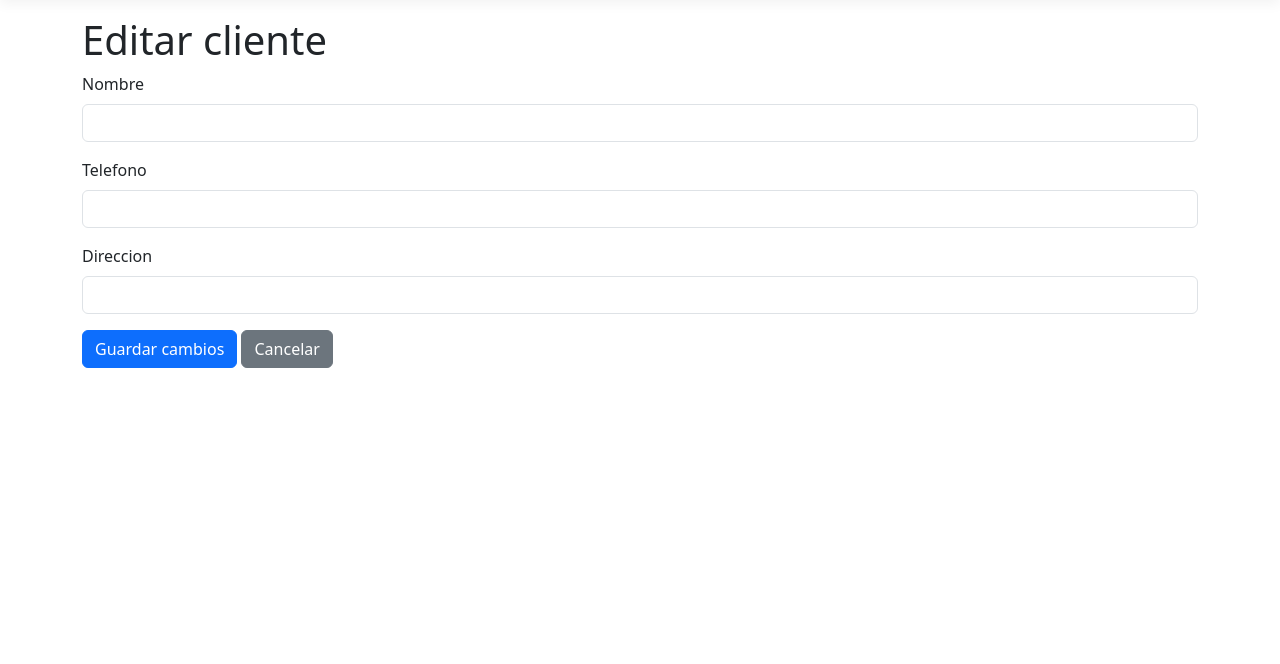
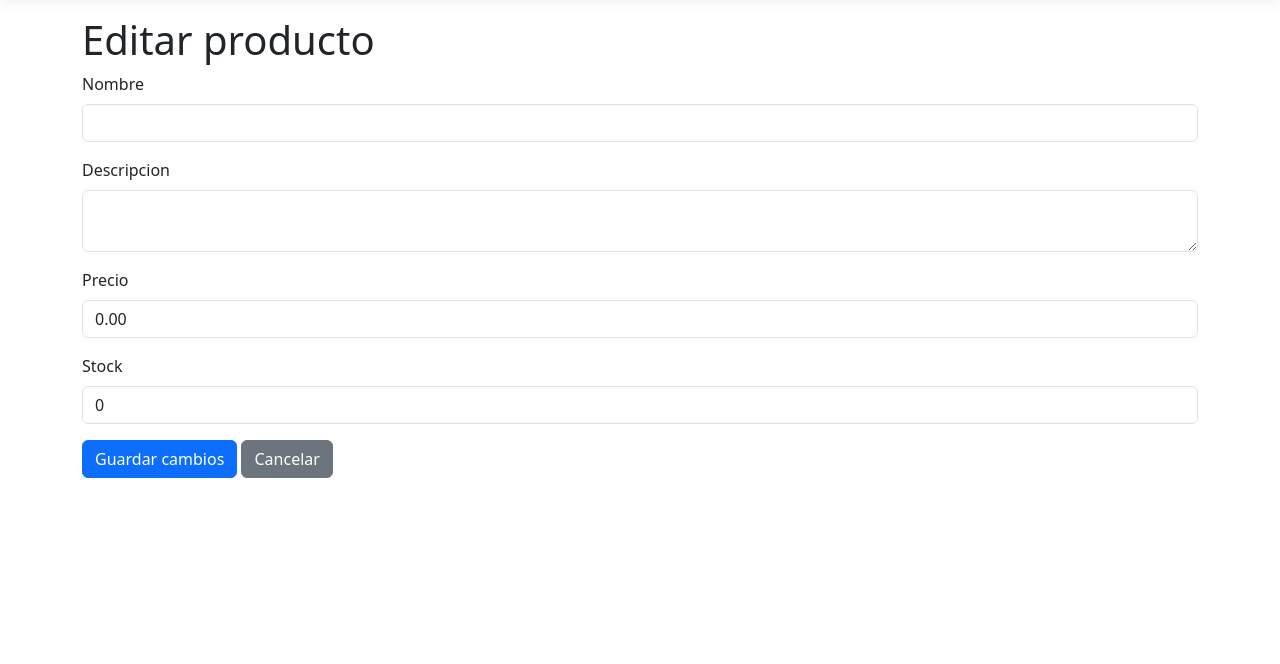
Before and after one commit to dgonz21/DepositosMoz-MVC, an ASP.NET Core app: template DepositosMoz.Web/Views/Clientes/Editar.cshtml in a window 1280 px wide. Shown: the part 57-721 px from the top of the page. Run offline with ASP.NET Core 8, Linux system fonts and the light colour scheme; the template is opened without the code that fills it, so the values that code supplies are empty; style sheets or scripts are compiled from the project's sources; some libraries are stand-ins or nearby versions.

Commit message:
Update Editar.cshtml

```diff
--- a/DepositosMoz.Web/Views/Clientes/Editar.cshtml
+++ b/DepositosMoz.Web/Views/Clientes/Editar.cshtml
@@ -1,10 +1,10 @@
-@model DepositosMoz.Web.ViewModels.ClienteEditarViewModel
+@model DepositosMoz.Web.ViewModels.ProductoEditarViewModel
 
 @{
-    ViewData["Title"] = "Editar cliente";
+    ViewData["Title"] = "Editar producto";
 }
 
-<h1>Editar cliente</h1>
+<h1>Editar producto</h1>
 
 <form asp-action="Editar"
       asp-route-id="@Model.Id"
@@ -30,24 +30,35 @@
     </div>
 
     <div class="mb-3">
-        <label asp-for="Telefono"
+        <label asp-for="Descripcion"
                class="form-label"></label>
 
-        <input asp-for="Telefono"
-               class="form-control" />
+        <textarea asp-for="Descripcion"
+                  class="form-control"></textarea>
 
-        <span asp-validation-for="Telefono"
+        <span asp-validation-for="Descripcion"
               class="text-danger"></span>
     </div>
 
     <div class="mb-3">
-        <label asp-for="Direccion"
+        <label asp-for="Precio"
                class="form-label"></label>
 
-        <input asp-for="Direccion"
+        <input asp-for="Precio"
                class="form-control" />
 
-        <span asp-validation-for="Direccion"
+        <span asp-validation-for="Precio"
+              class="text-danger"></span>
+    </div>
+
+    <div class="mb-3">
+        <label asp-for="Stock"
+               class="form-label"></label>
+
+        <input asp-for="Stock"
+               class="form-control" />
+
+        <span asp-validation-for="Stock"
               class="text-danger"></span>
     </div>
 
```
